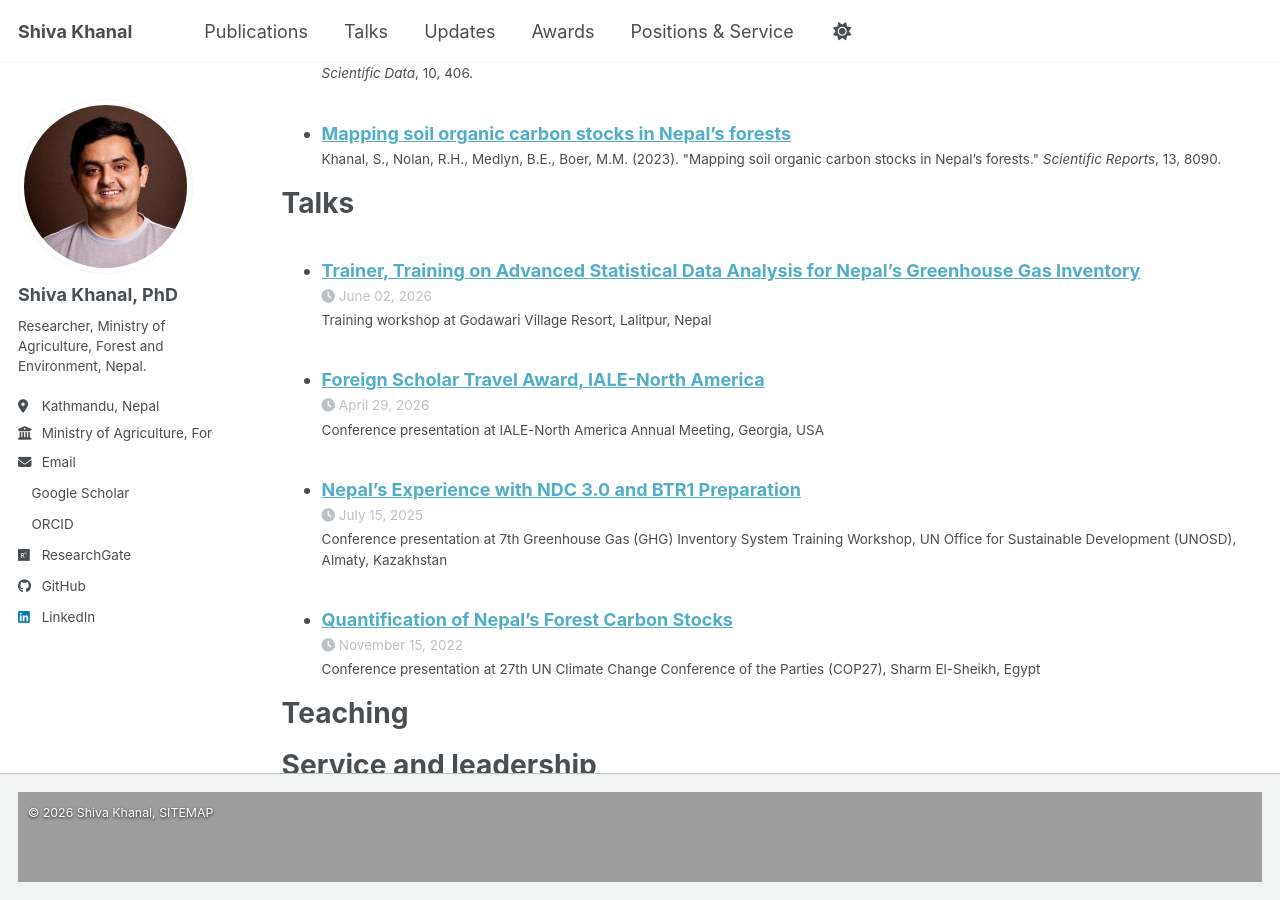
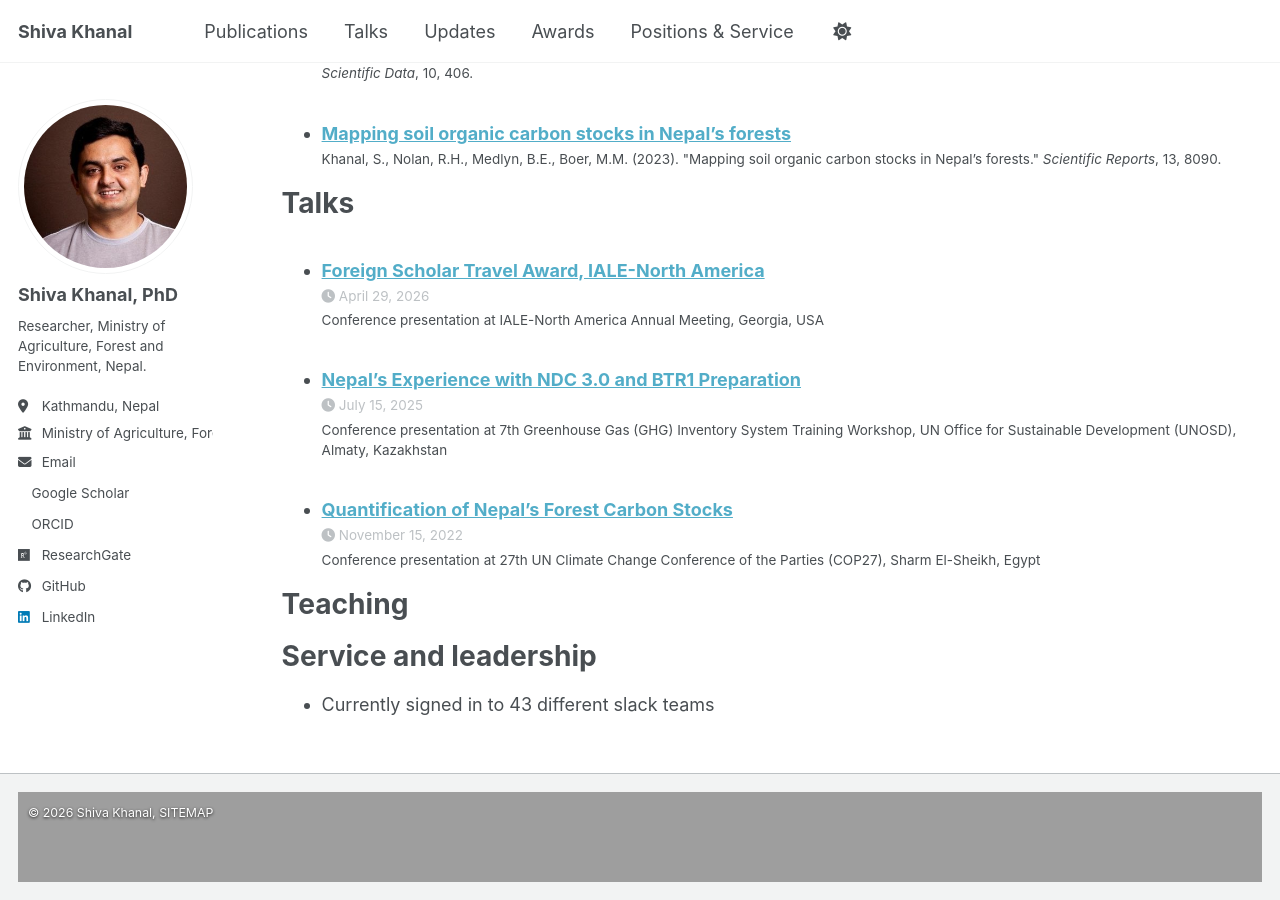
Before and after one commit to shivakhanal/shivakhanal.github.io, a Jekyll site: the page built from _pages/cv.md, in a window 1280 px wide and 900 px high, scrolled down 1683 px. Built offline with Jekyll 4.4.1, drawn with Linux system fonts in a browser that asks for light colours; a style sheet for code colours, icons or effects is not loaded.

Commit message:
moved to updates

```diff
--- a/_talks/2026-06-02-advanced-statistical-analysis-ghg-inventory-training.md
+++ b/_posts/2026-06-02-advanced-statistical-analysis-ghg-inventory-training.md
@@ -1,16 +1,13 @@
 ---
 title: "Trainer, Training on Advanced Statistical Data Analysis for Nepal's Greenhouse Gas Inventory"
-collection: talks
-type: "Training workshop"
-permalink: /talks/2026-advanced-statistical-analysis-ghg-inventory-training
-venue: "Godawari Village Resort"
 date: 2026-06-02
-location: "Lalitpur, Nepal"
+categories: activities
+tags: [R, GHG-inventory, statistics, capacity-building, Nepal, CBIT]
 ---
 
 <!-- Add event photo below. Copy the image file into /images/ first, then update the filename here. -->
 ![Advanced Statistical Data Analysis Training](/images/Rtrain2026.jpeg){: width="600"}
 
-Served as trainer for a four-day training on advanced statistical data analysis for Nepal's Greenhouse Gas (GHG) Inventory, held from 2 to 5 June 2026 at Godawari Village Resort, Lalitpur. Organised with Capacity Building Initiaties in Transparency (CBIT) project.
+I served as trainer for a four-day training on advanced statistical data analysis for Nepal's Greenhouse Gas (GHG) Inventory, held from 2 to 5 June 2026 at Godawari Village Resort, Lalitpur, organized with the Capacity Building Initiative for Transparency (CBIT) project.
 
 The course covered data management, basic statistical analysis in R and understanding model relationships, sensitivity analysis techniques, an introduction to uncertainty analysis, handling missing data, and an introduction to report writing with Markdown.
```
